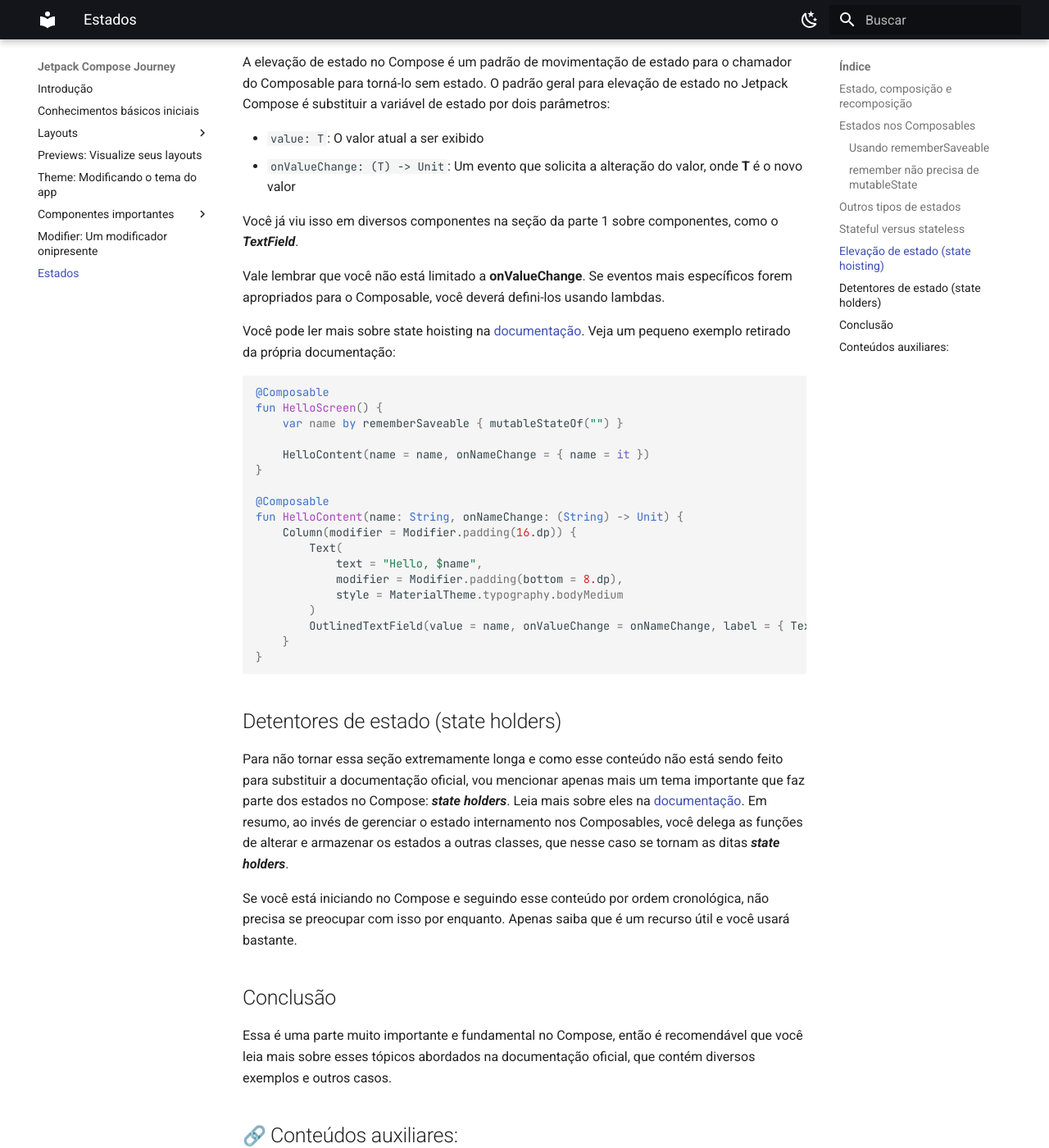
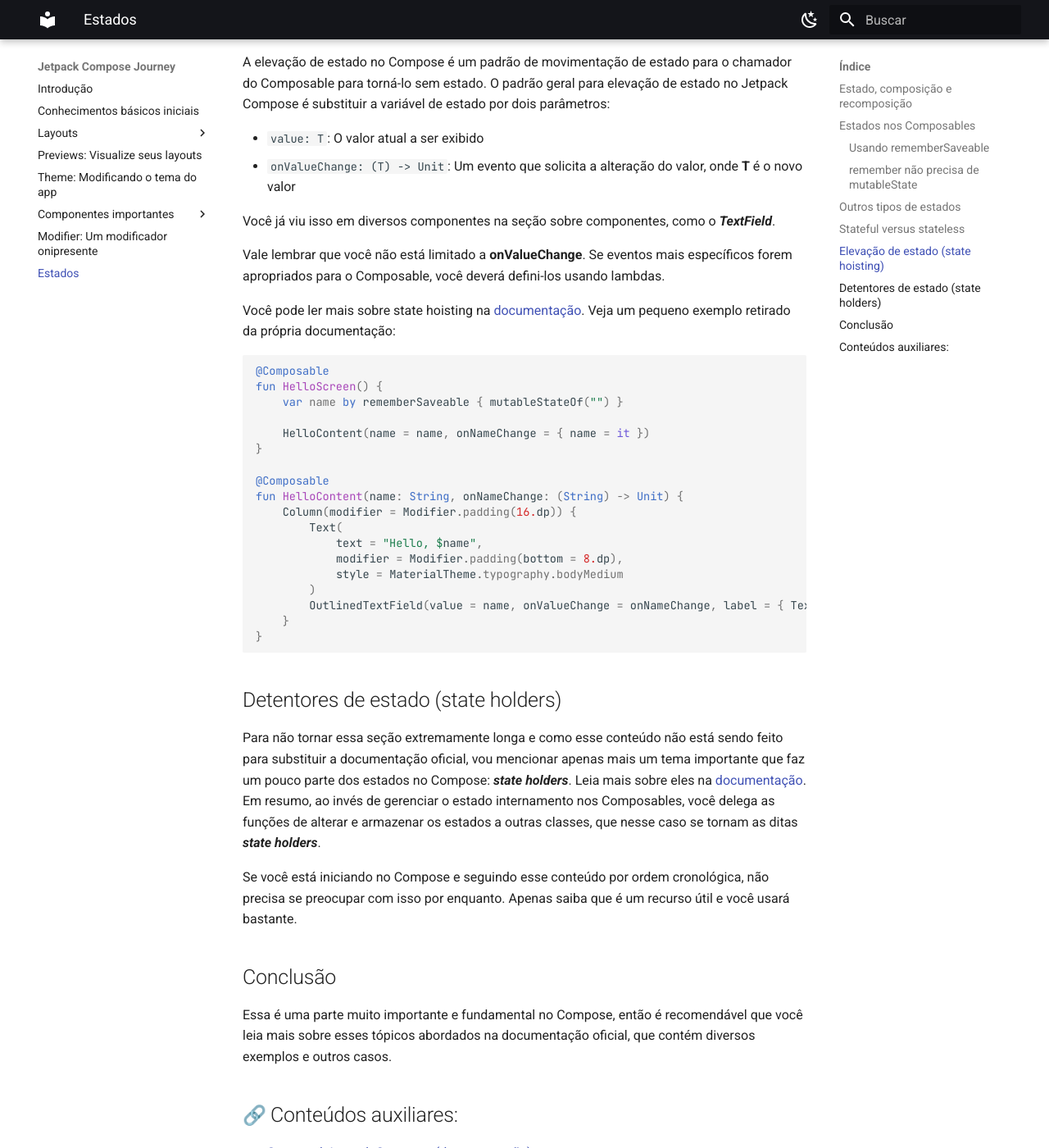
Before and after one commit to jsericksk/Jetpack-Compose-Journey, an MkDocs documentation site: the page built from docs/state.md, in a window 1280 px wide and 1400 px high, scrolled down 2932 px. Shown: the whole window at 82% size. Built offline with MkDocs 1.6.1 and Material for MkDocs 9.7.7, drawn with Linux system fonts in a browser that asks for light colours; emoji names are drawn with the system emoji font.

Commit message:
state.md atualizado

````diff
--- a/docs/state.md
+++ b/docs/state.md
@@ -93,7 +93,7 @@ A elevação de estado no Compose é um padrão de movimentação de estado para
 - ```value: T```: O valor atual a ser exibido
 - ```onValueChange: (T) -> Unit```: Um evento que solicita a alteração do valor, onde **T** é o novo valor
 
-Você já viu isso em diversos componentes na seção da parte 1 sobre componentes, como o ***TextField***.
+Você já viu isso em diversos componentes na seção sobre componentes, como o ***TextField***.
 
 Vale lembrar que você não está limitado a **onValueChange**. Se eventos mais específicos forem apropriados para o Composable, você deverá defini-los usando lambdas.
 
@@ -122,7 +122,7 @@ fun HelloContent(name: String, onNameChange: (String) -> Unit) {
 
 ## Detentores de estado (state holders)
 
-Para não tornar essa seção extremamente longa e como esse conteúdo não está sendo feito para substituir a documentação oficial, vou mencionar apenas mais um tema importante que faz parte dos estados no Compose: ***state holders***. Leia mais sobre eles na [documentação](https://developer.android.com/topic/architecture/ui-layer/stateholders). Em resumo, ao invés de gerenciar o estado internamento nos Composables, você delega as funções de alterar e armazenar os estados a outras classes, que nesse caso se tornam as ditas ***state holders***.
+Para não tornar essa seção extremamente longa e como esse conteúdo não está sendo feito para substituir a documentação oficial, vou mencionar apenas mais um tema importante que faz um pouco parte dos estados no Compose: ***state holders***. Leia mais sobre eles na [documentação](https://developer.android.com/topic/architecture/ui-layer/stateholders). Em resumo, ao invés de gerenciar o estado internamento nos Composables, você delega as funções de alterar e armazenar os estados a outras classes, que nesse caso se tornam as ditas ***state holders***.
 
 Se você está iniciando no Compose e seguindo esse conteúdo por ordem cronológica, não precisa se preocupar com isso por enquanto. Apenas saiba que é um recurso útil e você usará bastante.
 
````
